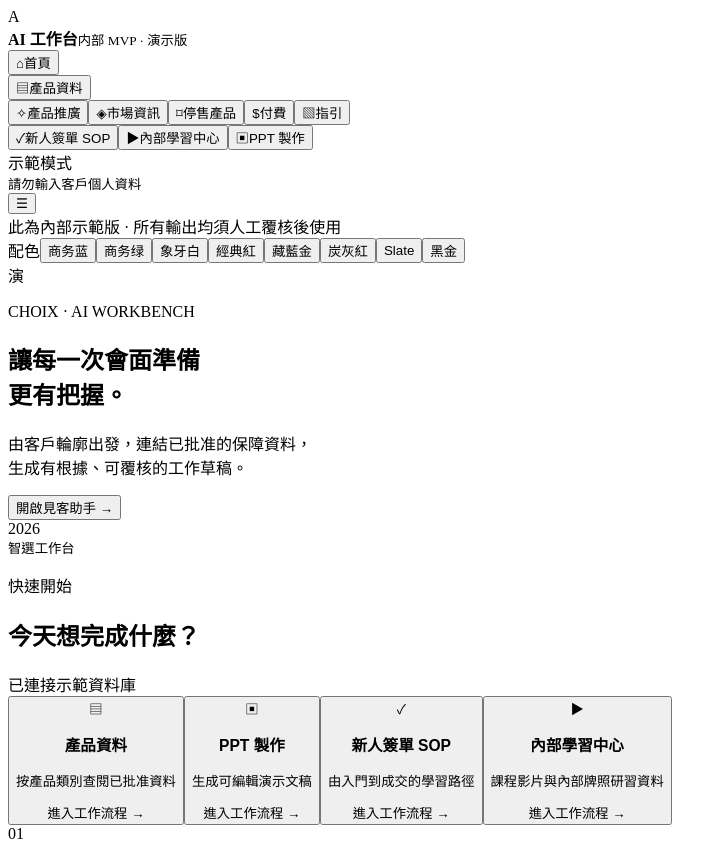
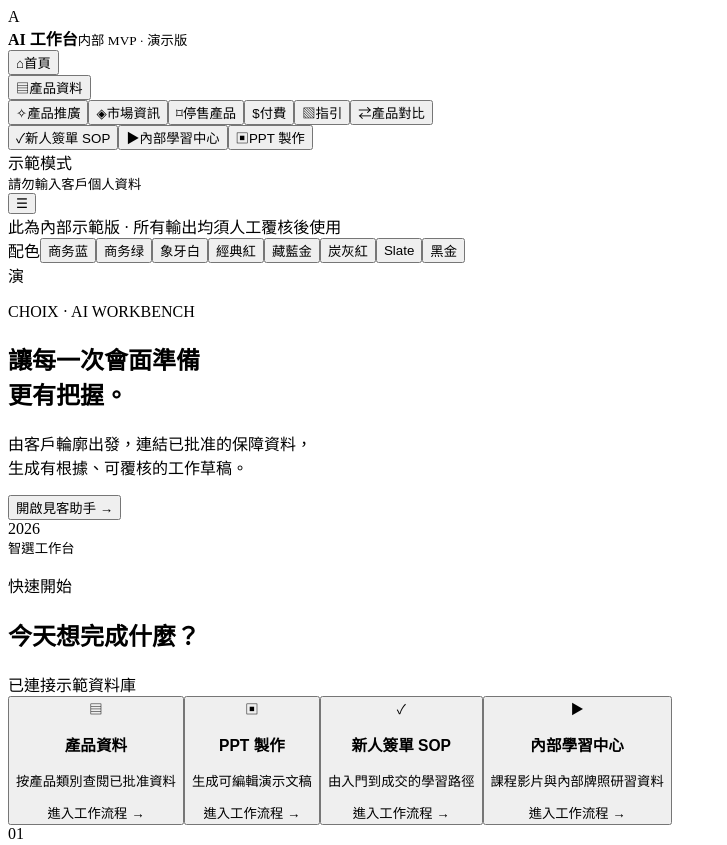
Before and after one commit to 13291278871lia-star/ai-, a website with bundled scripts: page index.html in a window 1280 px wide. Shown: the top 845 px of the page, without its empty margins (0-727 px from the left). Built offline with nearby package versions, Linux system fonts and the light colour scheme.

Commit message:
feat(library): restore product comparison tab

```diff
--- a/index.html
+++ b/index.html
@@ -12,6 +12,6 @@
     <div id="app"></div>
     <script src="/assets/vendor/jszip/jszip.min.js"></script>
     <script src="/assets/vendor/pptxgenjs/pptxgen.bundle.js"></script>
-    <script type="module" src="/src/main.js?v=20261005-home-cleanup"></script>
+    <script type="module" src="/src/main.js?v=20261005-compare-tab"></script>
   </body>
 </html>
--- a/src/main.js
+++ b/src/main.js
@@ -7,7 +7,7 @@ const modules = {
   salestool: { icon: "✦", title: "銷售工具", subtitle: "上傳計劃書，生成個案PPT", color: "gold" },
   matching: { icon: "◇", title: "會前準備", subtitle: "由客戶輪廓尋找已批准資料", color: "gold" },
   library: { icon: "▤", title: "產品資料", subtitle: "按產品類別查閱已批准資料", color: "wine" },
-  compare: { icon: "⇄", title: "產品對比", subtitle: "醫療對比中心與資料庫產品對比", color: "teal" },
+  compare: { icon: "⇄", title: "產品對比", subtitle: "產品對比中心與資料庫產品對比", color: "teal" },
   meeting: { icon: "◎", title: "見客助手", subtitle: "3 分鐘整理會前準備", color: "teal" },
   ppt: { icon: "▣", title: "PPT 製作", subtitle: "生成可編輯演示文稿", color: "coral" },
   sop: { icon: "✓", title: "新人簽單 SOP", subtitle: "由入門到成交的學習路徑", color: "sage" },
@@ -424,14 +424,14 @@ function appShell(content) {
   return `<div class="app-shell">
     <aside class="sidebar">
       <div class="brand"><div class="brand-mark">A</div><div><strong>AI 工作台</strong><small>内部 MVP · 演示版</small></div></div>
-      <nav>${navItem("home", "⌂", "首頁")}${navGroup("library", ["promotion", "market", "discontinued", "payment", "guides"])}${navItem("sop", "✓", "新人簽單 SOP")}${navItem("learning", "▶", "內部學習中心")}${navItem("ppt", "▣", "PPT 製作")}</nav>
+      <nav>${navItem("home", "⌂", "首頁")}${navGroup("library", ["promotion", "market", "discontinued", "payment", "guides", "compare"])}${navItem("sop", "✓", "新人簽單 SOP")}${navItem("learning", "▶", "內部學習中心")}${navItem("ppt", "▣", "PPT 製作")}</nav>
       <div class="sidebar-footer"><span class="status-dot"></span>示範模式<br><small>請勿輸入客戶個人資料</small></div>
     </aside>
     <main class="main"><header class="topbar"><button id="menuButton" class="menu-button">☰</button><div class="notice">此為內部示範版 · 所有輸出均須人工覆核後使用</div><div class="theme-preview" style="display:flex" role="group" aria-label="配色預覽"><span class="theme-label">配色</span><button title="高端商务蓝" class="theme-choice ${uiTheme === "executive-blue" ? "active" : ""}" data-theme-choice="executive-blue">商务蓝</button><button title="高端商务绿" class="theme-choice ${uiTheme === "executive-green" ? "active" : ""}" data-theme-choice="executive-green">商务绿</button><button title="高端象牙白" class="theme-choice ${uiTheme === "executive-white" ? "active" : ""}" data-theme-choice="executive-white">象牙白</button><button title="原始红色系" class="theme-choice ${uiTheme === "classic-red" ? "active" : ""}" data-theme-choice="classic-red">經典紅</button><button title="經典藏藍－啞光金" class="theme-choice ${uiTheme === "navy-gold" ? "active" : ""}" data-theme-choice="navy-gold">藏藍金</button><button title="炭灰黑－暗酒紅－香檳金" class="theme-choice ${uiTheme === "guardian" ? "active" : ""}" data-theme-choice="guardian">炭灰紅</button><button title="現代 Slate 灰藍" class="theme-choice ${uiTheme === "slate" ? "active" : ""}" data-theme-choice="slate">Slate</button><button title="深色模式－黑金尊享" class="theme-choice ${uiTheme === "black-gold" ? "active" : ""}" data-theme-choice="black-gold">黑金</button></div><div class="avatar">演</div></header>${sectionNavigation()}${content}</main>
   </div>`;
 }
 function navItem(id, icon, label) { return `<button class="nav-item ${currentModule === id ? "active" : ""}" data-route="${id}"><span>${icon}</span>${label}</button>`; }
-const moduleGroups = { library: ["promotion", "market", "discontinued", "payment", "guides"], meeting: ["matching", "question", "practice"] };
+const moduleGroups = { library: ["promotion", "market", "discontinued", "payment", "guides", "compare"], meeting: ["matching", "question", "practice"] };
 function navGroup(parent, children) {
   const m = modules[parent];
   return `<div class="nav-group" role="group" aria-label="${m.title}">${navItem(parent, m.icon, m.title)}<div class="nav-children">${children.map(id => navItem(id, modules[id].icon, modules[id].title)).join("")}</div></div>`;
@@ -480,7 +480,7 @@ function library() {
 }
 
 const compareModes = [
- { id: "medical", label: "醫療產品對比中心" },
+ { id: "medical", label: "產品對比" },
  { id: "library", label: "資料庫產品對比" }
 ];
 
@@ -489,7 +489,7 @@ function compareModeTabs() {
 }
 
 function medicalComparePage() {
- return appShell(`<section class="page page-heading"><p class="eyebrow">產品對比</p><h1>醫療產品對比中心</h1><p>依內部產品資料冊整理：產品速覽、內部產品定位、市場特性比較、保費比較、國籍及居住地資格，以及按客戶畫像的智能推薦。所有數字均標示資料來源頁碼。</p></section>${compareModeTabs()}<section class="page">${medicalComparePanel()}</section>`);
+ return appShell(`<section class="page page-heading"><p class="eyebrow">產品對比</p><h1>產品對比</h1><p>依內部產品資料冊整理：產品速覽、內部產品定位、市場特性比較、保費比較、國籍及居住地資格，以及按客戶畫像的智能推薦。所有數字均標示資料來源頁碼。</p></section>${compareModeTabs()}<section class="page">${medicalComparePanel()}</section>`);
 }
 
 function compare() {
```
